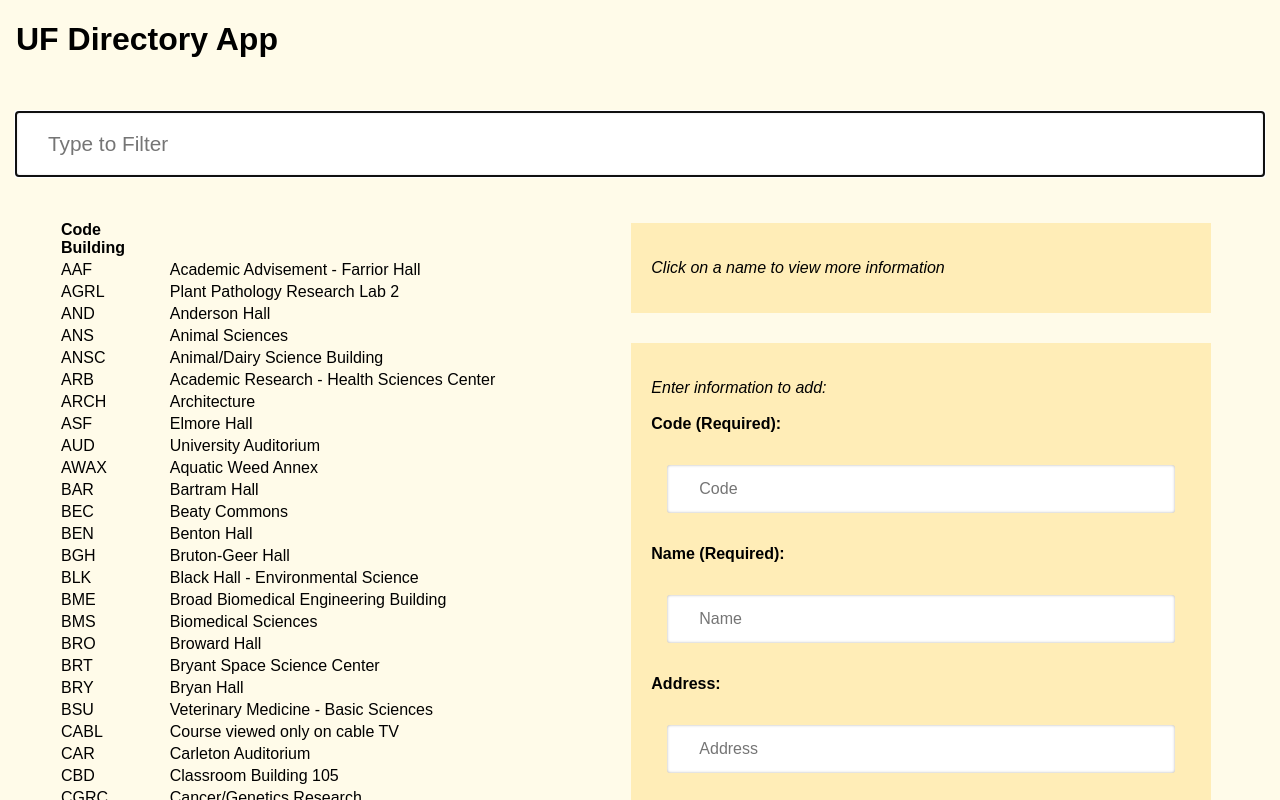
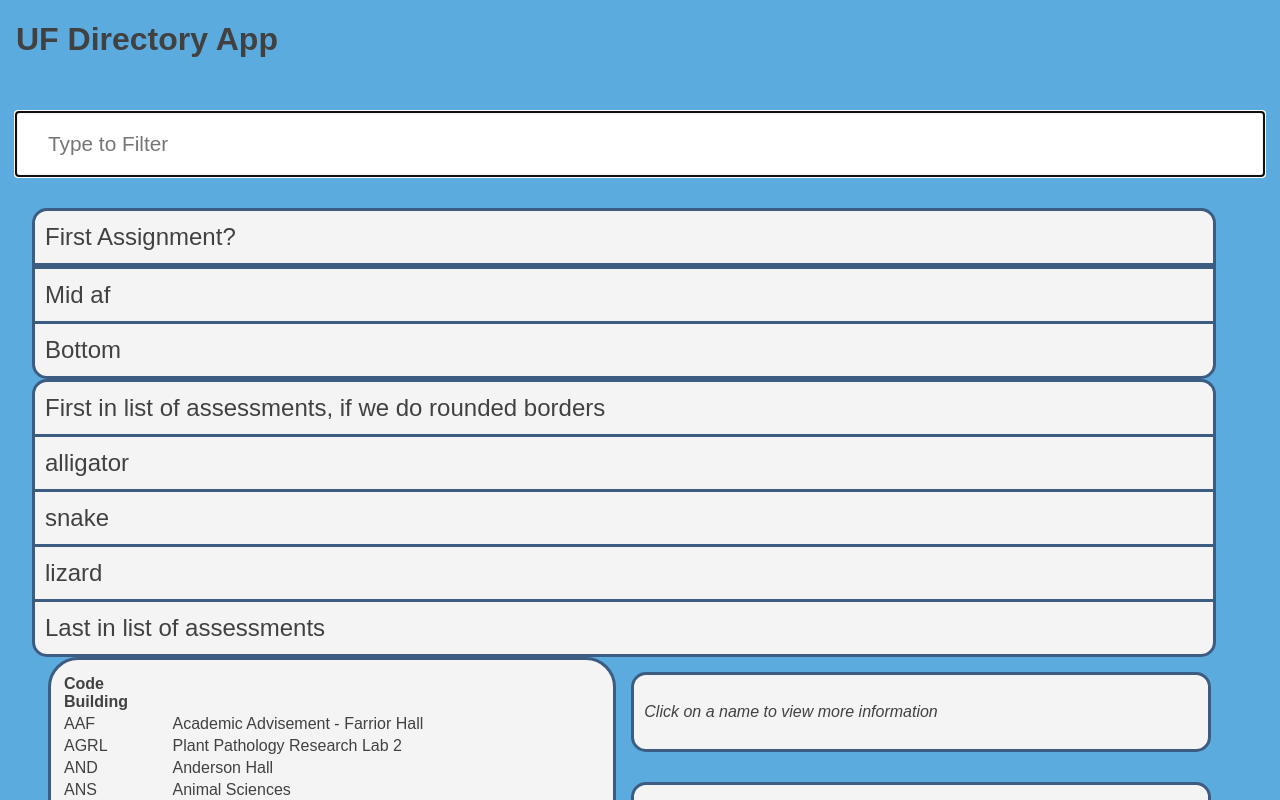
Before and after one commit to Nqnt41/project-experimenting, a React (Vite) app: page / in a window 1280 px wide. Shown: the top 800 px of the page. Built offline with nearby package versions, Linux system fonts and the light colour scheme.

Commit message:
Experimented with block format used by CANVAS for assignments, got a setup going that could probably work well frontend.

```diff
--- a/src/App.jsx
+++ b/src/App.jsx
@@ -4,6 +4,7 @@
 import BuildingList from './components/BuildingList';
 import AddBuilding from './components/AddBuilding';
 import Credit from './components/Credit';
+import Assessments from './projectTesting/Assessments';
 
 function App({ data }) {
   const [filterText, setFilterText] = useState('');
@@ -34,6 +35,27 @@
         filterText={filterText} filterUpdate={filterUpdate}
       />
       <main>
+
+        <div className="testingProjectTop">
+          <p1 className="testingProjectText">
+            First Assignment?
+          </p1>
+        </div>
+        <div className="testingProjectMid">
+          <p1 className="testingProjectText">
+            Mid af
+          </p1>
+        </div>
+        <div className="testingProjectBot">
+          <p1 className="testingProjectText">
+            Bottom
+          </p1>
+        </div>
+
+        <Assessments
+            filteredData={filteredData} numTestEntries={5}
+        />
+
         <div className="row">
           <div className="column1">
             <div className="tableWrapper">
--- a/src/index.css
+++ b/src/index.css
@@ -2,7 +2,7 @@
 	margin: 0;
 	padding: 0;
 	font-family: sans-serif;
-	background: #fffbe9;
+	background: #5BABDE;
 }
 
 /* ##### general ##### */
@@ -60,23 +60,99 @@
 	background-color: #ddd;
 }
 
+/*
+primary: #3D5C82;
+secondary: #5BABDE;
+tertiary: #F4F4F5;
+text-primary: #414141;
+text-secondary: #FFFFFF;
+ */
+
+/* ##### Project Testing ##### */
+.testingProjectSolo {
+	float: left;
+	width: calc(100% - 2rem);
+	position: relative;
+	display: block;
+	padding: 12px 6px 12px 10px;
+	box-sizing: border-box;
+	border-radius: 15px 15px 15px 15px;
+	border: 3px solid #3D5C82;
+	background: #F4F4F5;
+}
+.testingProjectTop {
+	float: left;
+	width: calc(100% - 2rem);
+	position: relative;
+	display: block;
+	padding: 12px 6px 12px 10px;
+	box-sizing: border-box;
+	border-radius: 15px 15px 0px 0px;
+	border: 3px solid #3D5C82;
+	background: #F4F4F5;
+}
+.testingProjectMid {
+	float: left;
+	width: calc(100% - 2rem);
+	position: relative;
+	display: block;
+	padding: 12px 6px 12px 10px;
+	box-sizing: border-box;
+	border: 3px solid #3D5C82;
+	border-bottom: none;
+	background: #F4F4F5;
+}
+.testingProjectBot {
+	float: left;
+	width: calc(100% - 2rem);
+	position: relative;
+	display: block;
+	padding: 12px 6px 12px 10px;
+	box-sizing: border-box;
+	border-radius: 0px 0px 15px 15px;
+	border: 3px solid #3D5C82;
+	background: #F4F4F5;
+}
+.testingProjectText {
+	font-size: 1.5rem;
+	color: #414141;
+}
+.noTopBorder {
+	border-top: none;
+}
+.noBottomBorder {
+	border-bottom: none;
+}
+
 /* ##### Columns ##### */
 .column1 {
 	float: left;
 	width: 48%;
-	padding: 10px;
+	position: relative;
+	display: block;
+	padding: 12px 6px 12px 10px;
+	box-sizing: border-box;
+	border-radius: 30px 30px 30px 30px;
+	border: 3px solid #3D5C82;
+	background: #F4F4F5;
 }
 .column2 {
 	float: left;
 	width: 49%;
-	padding: 20px;
-	background-color: #ffedb7;
 	margin: 15px;
+	position: relative;
+	display: block;
+	padding: 12px 6px 12px 10px;
+	box-sizing: border-box;
+	border-radius: 15px;
+	border: 3px solid #3D5C82;
+	background: #F4F4F5;
 }
 
 /* ##### Rows ##### */
 .row {
 	margin: 1rem;
+	color: #414141;
 }
 
 .row:after {
--- /dev/null
+++ b/src/projectTesting/Assessments.jsx
@@ -0,0 +1,78 @@
+function PrintMiddleEntries( { filteredData } ) {
+    const sampleList = ["alligator", "snake", "lizard"]; // Can replace with database
+    return ( // Replace this stuff with a structure for assessment listings and it should work.
+        <div>
+            {sampleList.map(sampleList => (
+                <div className="testingProjectMid">
+                    <p1 className="testingProjectText">{sampleList}</p1>
+                </div>
+            ))}
+        </div>
+    );
+}
+
+function Assessments( { filteredData, numTestEntries } ) {
+    // We dont have to use this or make the edges rounded or anything, I mainly
+    if (filteredData.size == 0 || numTestEntries == 0) {
+        return
+    }
+    else if (filteredData.size == 1 || numTestEntries == 1) {
+        return (
+            <div className="testingProjectSolo">
+                <p1 className="testingProjectText">
+                    If only one Assessment
+                </p1>
+            </div>
+        );
+    }
+    else if (filteredData.size == 2 || numTestEntries == 2) {
+        return (
+            <div className="testingProjectText">
+                <p1 className="testingProjectTop">
+                    First in list of assessments, if we do rounded borders
+                </p1>
+                <p1 className="testingProjectBot noTopBorder">
+                    Last in list of assessments
+                </p1>
+            </div>
+        );
+    }
+    else {
+        return (
+            <div className="testingProjectText">
+                <p1 className="testingProjectTop noBottomBorder">
+                    First in list of assessments, if we do rounded borders
+                </p1>
+                <PrintMiddleEntries
+                  filteredData={filteredData}
+                />
+                <p1 className="testingProjectBot">
+                    Last in list of assessments
+                </p1>
+            </div>
+        );
+    }
+    // ViewBuilding output text when any building is selected
+    /*else {
+        // Set currentData to the value of the data point with an id matching selectedBuilding
+        const currentData = filteredData.find(filteredData => filteredData.id === selectedBuilding)
+        // Allow for selections and place remove building button.
+        return (
+            <div>
+                <p>
+                    {' '}
+                    <i>Click on a name to view more information {<br/>}{<br/>}</i>
+                    <b>Code:</b> {currentData?.code}{<br/>}{<br/>}
+                    <b>Name:</b> {currentData?.name}{<br/>}{<br/>}
+                    <b>Address:</b> {currentData?.address}{<br/>}{<br/>}
+                    <b>Coordinates:</b> ({currentData?.coordinates?.latitude}, {currentData?.coordinates?.longitude})
+                </p>
+                <button onClick={() => callRemove()}>
+                    Remove Building
+                </button>
+            </div>
+        );
+    }*/
+}
+
+export default Assessments;
--- /dev/null
+++ b/src/projectTesting/PrintMiddleEntries.jsx
@@ -0,0 +1,5 @@
+function PrintMiddleEntries( { filteredData } ) {
+
+}
+
+export default PrintMiddleEntries;
```
